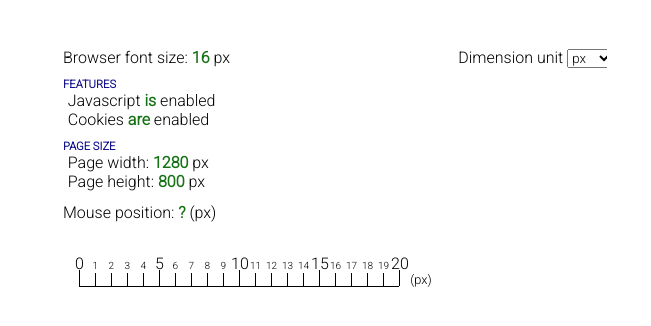
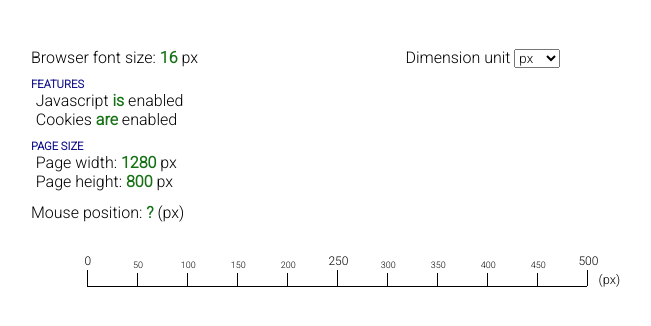
Before and after one commit to helagro/browser-info, a plain HTML site: page index.html in a window 1280 px wide. Shown: the whole page, without its empty margins (305-956 px from the left). Drawn offline with Linux system fonts and the light colour scheme.

Commit message:
working ruler with multiple units

```diff
--- a/index.html
+++ b/index.html
@@ -5,8 +5,8 @@
     <meta http-equiv="X-UA-Compatible" content="IE=edge">
     <meta name="viewport" content="width=device-width, initial-scale=1.0">
     <title>Browser Info</title>
-    <link rel="stylesheet" href="style.css">
-    <link rel="stylesheet" href="graphicalTools.css">
+    <link rel="stylesheet" href="style/style.css">
+    <link rel="stylesheet" href="style/graphicalTools.css">
     <link rel="preconnect" href="https://fonts.googleapis.com">
     <link rel="preconnect" href="https://fonts.gstatic.com" crossorigin>
     <link href="https://fonts.googleapis.com/css2?family=Roboto:wght@300&display=swap" rel="stylesheet">
@@ -63,51 +63,8 @@
             </div>
         </div>
         <div class="graphicalTools">
-            <div class="measuringStickContainer">
-                <div class="measuringStick">
-                    <p class="measuringNumber">0</p>
-                    <p class="measuringNumber">1</p>
-                    <p class="measuringNumber">2</p>
-                    <p class="measuringNumber">3</p>
-                    <p class="measuringNumber">4</p>
-                    <p class="measuringNumber">5</p>
-                    <p class="measuringNumber">6</p>
-                    <p class="measuringNumber">7</p>
-                    <p class="measuringNumber">8</p>
-                    <p class="measuringNumber">9</p>
-                    <p class="measuringNumber">10</p>
-                    <p class="measuringNumber">11</p>
-                    <p class="measuringNumber">12</p>
-                    <p class="measuringNumber">13</p>
-                    <p class="measuringNumber">14</p>
-                    <p class="measuringNumber">15</p>
-                    <p class="measuringNumber">16</p>
-                    <p class="measuringNumber">17</p>
-                    <p class="measuringNumber">18</p>
-                    <p class="measuringNumber">19</p>
-                    <p class="measuringNumber">20</p>
-                    <div class="measuringLine"></div>
-                    <div class="measuringLine"></div>
-                    <div class="measuringLine"></div>
-                    <div class="measuringLine"></div>
-                    <div class="measuringLine"></div>
-                    <div class="measuringLine"></div>
-                    <div class="measuringLine"></div>
-                    <div class="measuringLine"></div>
-                    <div class="measuringLine"></div>
-                    <div class="measuringLine"></div>
-                    <div class="measuringLine"></div>
-                    <div class="measuringLine"></div>
-                    <div class="measuringLine"></div>
-                    <div class="measuringLine"></div>
-                    <div class="measuringLine"></div>
-                    <div class="measuringLine"></div>
-                    <div class="measuringLine"></div>
-                    <div class="measuringLine"></div>
-                    <div class="measuringLine"></div>
-                    <div class="measuringLine"></div>
-                    <div class="measuringLine"></div>
-                </div>
+            <div class="rulerContainer">
+                <div class="ruler" id="ruler"></div>
                 <div class="measuringLineUnitContainer">
                     <div class="unitAnnotation">(<p class="factUnitDimen"></p>)</div>
                 </div>
@@ -119,10 +76,10 @@
         <div id="mmMeasurement" style="height:100mm;display:none"></div>
     </div>
 
-    <script src="units.js" type="module"></script>
-    <script src="displayData.js" type="module"></script>
-    <script src="calc.js"></script>
-    <script src="script.js" type="module"></script>
-    <script src="listeners.js" type="module"></script>
+    <script src="script/units.js" type="module"></script>
+    <script src="script/displayData.js" type="module"></script>
+    <script src="script/calc.js"></script>
+    <script src="script/script.js" type="module"></script>
+    <script src="script/listeners.js" type="module"></script>
 </body>
 </html>
--- a/displayData.js
+++ b/script/displayData.js
@@ -1,6 +1,7 @@
 import {DimenUnitHandler} from "./units.js"
+import {Ruler} from "./ruler.js"
 
-export const displayFunctionsThatUsesDimenUnits = [displayHeight, displayWidth, displayMousePos]
+export const displayFunctionsThatUsesDimenUnits = [displayHeight, displayWidth, displayMousePos, displayRuler]
 
 const mousePosElem = document.getElementById("mousePos")
 
@@ -10,6 +11,7 @@ export function showInitialData(){
     displayHeight()
     displayJavascriptIsDisabled()
     displayWidth()
+    displayRuler()
 }
 
 function displayCookiesAreDisabled(){
@@ -37,3 +39,8 @@ export function displayMousePos(event){
 export function displayWidth(){
     document.getElementById("pageWidth").innerText = DimenUnitHandler.pxToCurrentUnit(getWidth())
 }
+export function displayRuler(){
+    //TODO clear previous elements
+    Ruler.clear()
+    Ruler.render()
+}
--- /dev/null
+++ b/script/ruler.js
@@ -0,0 +1,44 @@
+import {DimenUnitHandler} from "./units.js"
+
+export class Ruler{
+    static element = document.getElementById("ruler")
+
+    static MEASURMENT_NUMBERS_INCS = {
+        rem: 1,
+        px: 50,
+        mm: 10
+    }
+    static MEASURMENT_NUMBERS_AMTS = {
+        rem: 26,
+        px: 11,
+        mm: 11
+    }
+    static GRID_TEMPLATE_COLUMNS_STRS = {
+        rem: `${`${Ruler.MEASURMENT_NUMBERS_INCS.rem}rem `.repeat(Ruler.MEASURMENT_NUMBERS_AMTS.rem -1)} 0`,
+        px: `${`${Ruler.MEASURMENT_NUMBERS_INCS.px}px `.repeat(Ruler.MEASURMENT_NUMBERS_AMTS.px -1)} 0`,
+        mm: `${`${Ruler.MEASURMENT_NUMBERS_INCS.mm}mm `.repeat(Ruler.MEASURMENT_NUMBERS_AMTS.mm -1)} 0`
+    }
+
+    static clear(){
+        Ruler.element.replaceChildren()
+    }
+
+    static render(){
+        const MEASURMENT_NUMBERS_AMT = Ruler.MEASURMENT_NUMBERS_AMTS[DimenUnitHandler.currentUnit]
+        const MEASURMENT_NUMBERS_INC = Ruler.MEASURMENT_NUMBERS_INCS[DimenUnitHandler.currentUnit]
+
+        for(let measurmentNumI = 0; measurmentNumI < MEASURMENT_NUMBERS_AMT; measurmentNumI++){
+            const p = document.createElement("p")
+            p.innerText = measurmentNumI * MEASURMENT_NUMBERS_INC
+            p.className = "measuringNumber"
+            Ruler.element.appendChild(p)
+        }
+        for(let measurmentNumI = 0; measurmentNumI < MEASURMENT_NUMBERS_AMT; measurmentNumI++){
+            const div = document.createElement("div")
+            div.className = "measuringLine"
+            Ruler.element.appendChild(div)
+        }
+
+        Ruler.element.style.gridTemplateColumns = Ruler.GRID_TEMPLATE_COLUMNS_STRS[DimenUnitHandler.currentUnit]
+    }
+}
--- a/graphicalTools.sass
+++ b/style/graphicalTools.sass
@@ -1,7 +1,9 @@
-.measuringStickContainer
+.rulerContainer
     display: grid
     grid-template-columns: auto min-content
     column-gap: 0.7em
+    margin: 0 auto
+    width: min-content
 
     .measuringLineUnitContainer
         height: 100%
@@ -12,7 +14,7 @@
             bottom: 0
             font-size: 0.8em
 
-    .measuringStick
+    .ruler
         border-bottom: 1.6px black solid
         display: grid
         grid-template-columns: 1em 1em 1em 1em 1em 1em 1em 1em 1em 1em 1em 1em 1em 1em 1em 1em 1em 1em 1em 1em 0
@@ -29,7 +31,7 @@
             display: inline
             overflow: visible
             width: min-content
-            font-size: 10px
+            font-size: 9px
 
             p
                 display: inline
@@ -41,9 +43,10 @@
             width: 100%
             margin-top: 3px
             transform: none !important
+            box-sizing: border-box
 
         :nth-of-type(5n +1)
-            font-size: 16px
+            font-size: 12px
             height: 16px
             margin-top: 0em
             transform: translateX(-45%)
--- a/style.sass
+++ b/style/style.sass
@@ -1,4 +1,4 @@
-$mainMaxWidth: 34em
+$mainMaxWidth: 38em
 
 *
     font-family: 'Roboto', sans-serif
@@ -17,8 +17,8 @@ main
 .factsGroup
     margin: 0.7em 0
 
-.factsGroup .factContainer
-    margin-left: 0.3em
+    .factContainer
+        margin-left: 0.3em
 
 .factsGroupHeader
     color: #13138b
@@ -29,10 +29,10 @@ main
 .factContainer
     overflow: hidden
 
-.factContainer *
-    display: inline
-    overflow-wrap: anywhere
-    overflow: hidden
+    *
+        display: inline
+        overflow-wrap: anywhere
+        overflow: hidden
 
 .factData
     font-weight: 800
@@ -48,6 +48,9 @@ main
     *
         display: inline
 
+.graphicalTools
+    grid-column: 1 / span 2
+
 
 @media screen and (max-width: $mainMaxWidth)
     main
```
Also changed, not shown: script/calc.js (renamed from calc.js), script/listeners.js (renamed from listeners.js), script/script.js (renamed from script.js), script/units.js (renamed from units.js), style/graphicalTools.css, style/style.css, 4 other files.
